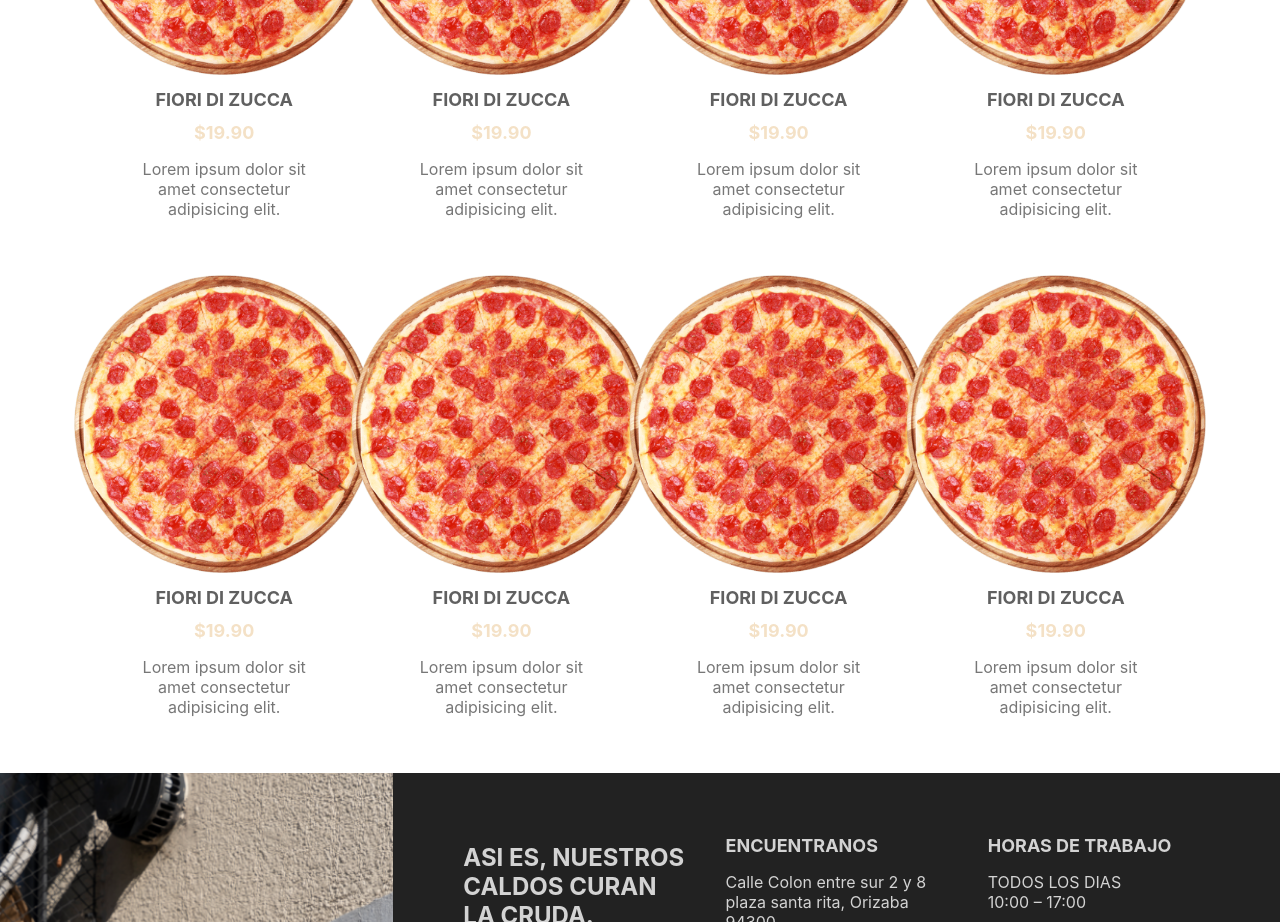
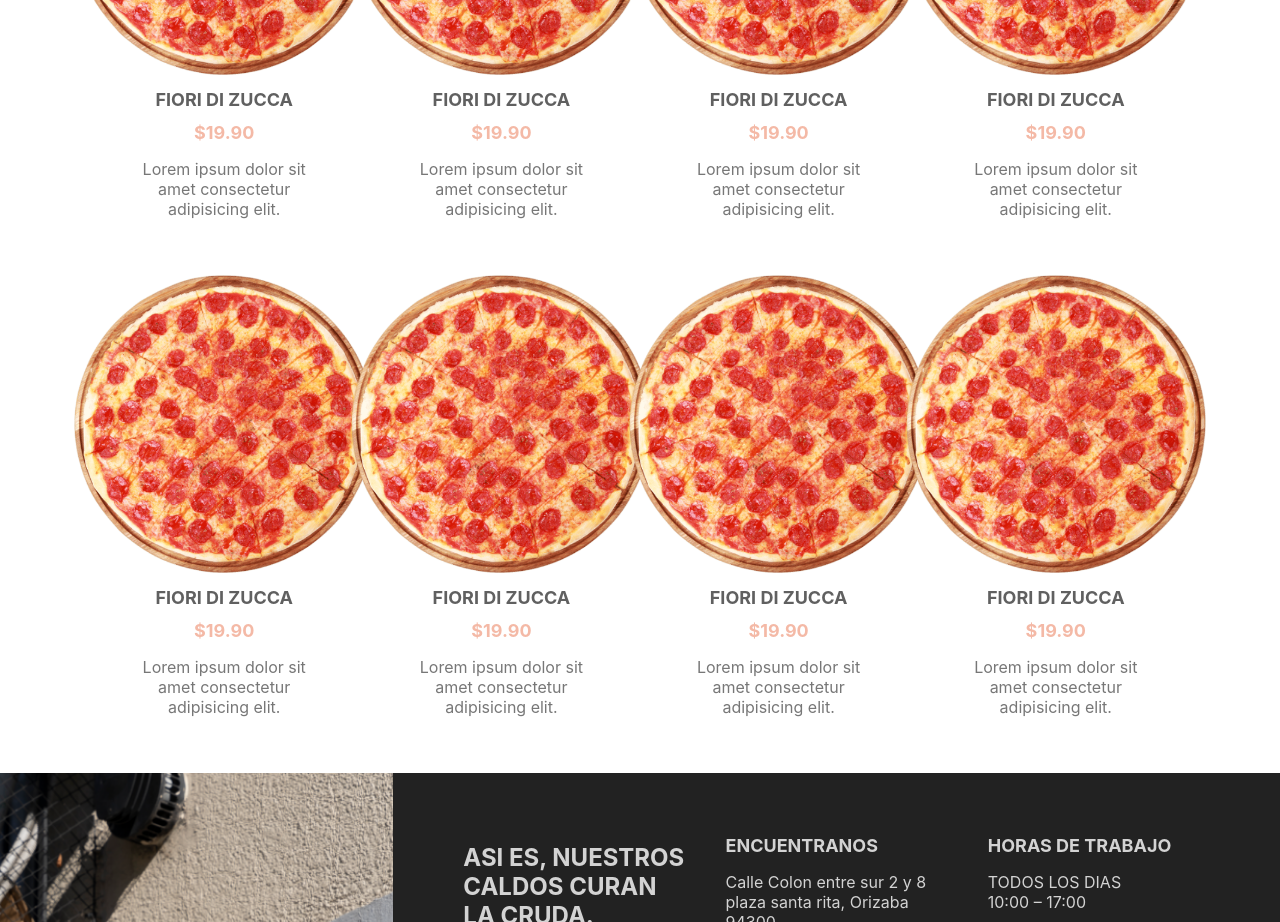
Before and after one commit to robertomattus/sanadoras, a Next.js app: page / in a window 1280 px wide. Shown: the part 1280-2202 px from the top of the page. Built offline with nearby package versions, Linux system fonts and the light colour scheme.

Commit message:
new colors

```diff
--- a/styles/Featured.module.css
+++ b/styles/Featured.module.css
@@ -1,6 +1,6 @@
 .container {
     height: calc(100vh - 120px);
-    background-color: #F4E1C6;
+    background-color: #f4e1c6;
     overflow: hidden;
     position: relative;
   }
--- a/styles/PizzaCard.module.css
+++ b/styles/PizzaCard.module.css
@@ -18,7 +18,7 @@
   .price {
     font-size: 18px;
     font-weight: bold;
-    color: #F4E1C6;
+    color: #F4B9A6;
   }
 
   .desc {
```
